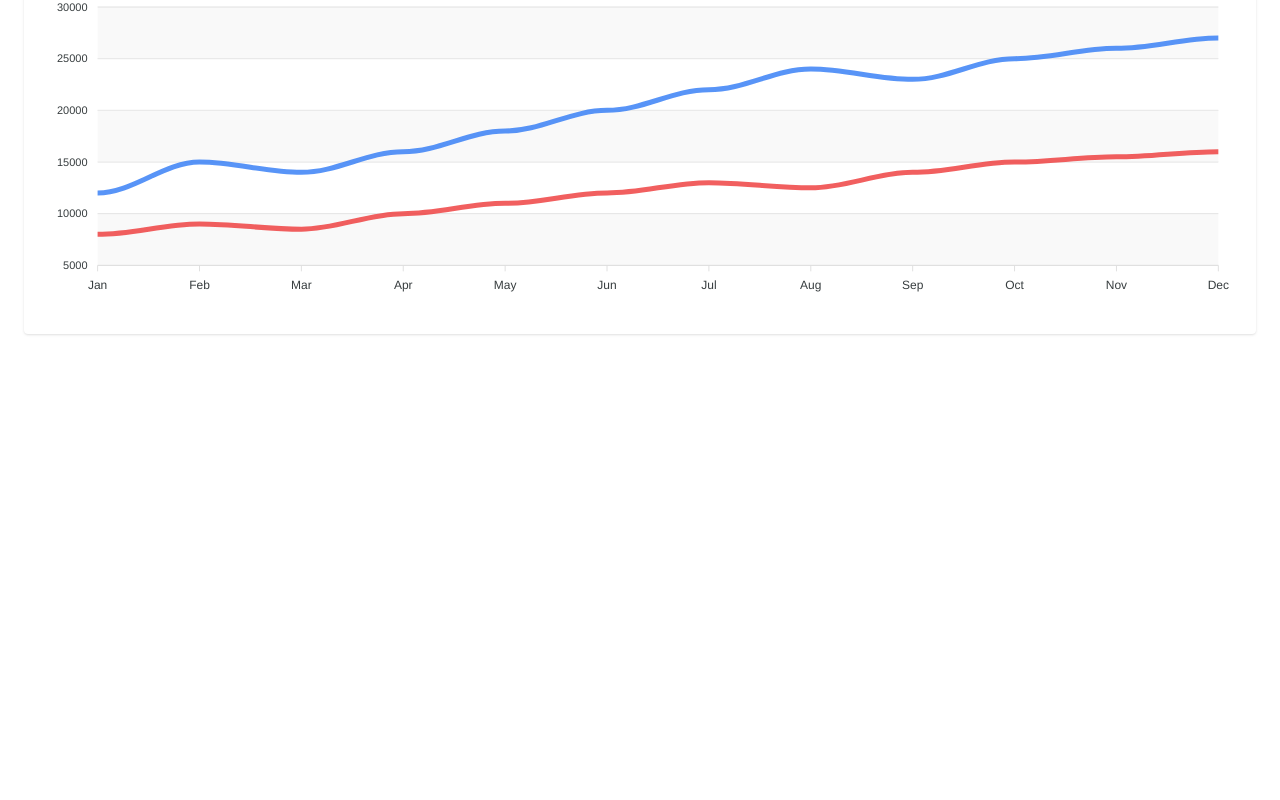
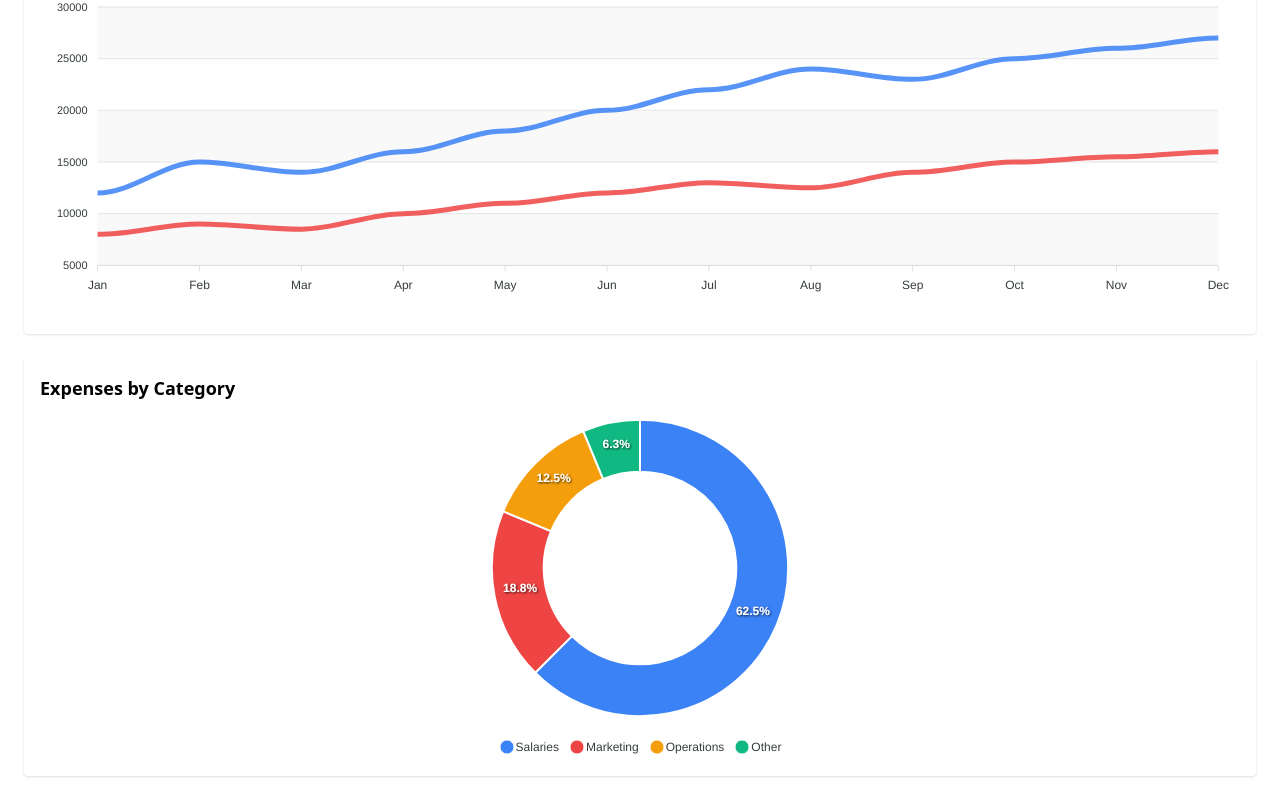
Before and after one commit to Arrrosec/finance-dashboard, a React (Vite) app: page / in a window 1280 px wide. Shown: the part 331-1131 px from the top of the page. Before the commit the page ends 800 px from the top, so only its background shows below. Built offline with nearby package versions, Linux system fonts and the light colour scheme.

Commit message:
added pie Chart

```diff
--- /dev/null
+++ b/src/components/charts/ExpensesPieChart.tsx
@@ -0,0 +1,26 @@
+
+import ReactApexChart from "react-apexcharts";
+import type { ApexOptions } from "apexcharts";
+import { expensesByCategory } from "../../data/mockExpeneses";
+
+const ExpensesPieChart = () => {
+  const series = expensesByCategory.map((e) => e.value);
+  const labels = expensesByCategory.map((e) => e.category);
+
+  const options: ApexOptions = {
+    chart: { type: "donut" },
+    labels: labels,
+    colors: ["#3B82F6", "#EF4444", "#F59E0B", "#10B981"],
+    legend: { position: "bottom" },
+    dataLabels: { enabled: true },
+  };
+
+  return (
+    <div className="bg-white shadow rounded p-4">
+      <h3 className="text-lg font-bold mb-2">Expenses by Category</h3>
+      <ReactApexChart options={options} series={series} type="donut" height={350} />
+    </div>
+  );
+};
+
+export default ExpensesPieChart;
--- a/src/components/tables/TransactionsTable.tsx
+++ b/src/components/tables/TransactionsTable.tsx
@@ -1,4 +1,34 @@
+import React from "react";
+import { transactions } from "../../data/mockTransaction";
+
 const TransactionsTable = () => {
-  return <div>Transactions Table Placeholder</div>;
+  return (
+    <div className="bg-white shadow rounded p-4 overflow-x-auto">
+      <h3 className="text-lg font-bold mb-2">Recent Transactions</h3>
+      <table className="min-w-full border border-gray-200">
+        <thead className="bg-gray-100">
+          <tr>
+            <th className="px-4 py-2 text-left">ID</th>
+            <th className="px-4 py-2 text-left">Customer</th>
+            <th className="px-4 py-2 text-left">Amount</th>
+            <th className="px-4 py-2 text-left">Status</th>
+            <th className="px-4 py-2 text-left">Date</th>
+          </tr>
+        </thead>
+        <tbody>
+          {transactions.map((t) => (
+            <tr key={t.id} className="border-t text-left">
+              <td className="px-4 py-2">{t.id}</td>
+              <td className="px-4 py-2">{t.customer}</td>
+              <td className="px-4 py-2">${t.amount}</td>
+              <td className="px-4 py-2">{t.status}</td>
+              <td className="px-4 py-2">{t.date}</td>
+            </tr>
+          ))}
+        </tbody>
+      </table>
+    </div>
+  );
 };
+
 export default TransactionsTable;
--- a/src/data/mockTransaction.ts
+++ b/src/data/mockTransaction.ts
@@ -1,7 +1,12 @@
-// src/data/mockTransactions.ts
 export const transactions = [
   { id: "T001", customer: "Alice", amount: 1200, status: "Paid", date: "2026-01-10" },
   { id: "T002", customer: "Bob", amount: 850, status: "Pending", date: "2026-01-11" },
   { id: "T003", customer: "Charlie", amount: 430, status: "Paid", date: "2026-01-12" },
-  // ... up to 10–20 rows
+  { id: "T004", customer: "Diana", amount: 2000, status: "Paid", date: "2026-01-13" },
+  { id: "T005", customer: "Ethan", amount: 120, status: "Pending", date: "2026-01-14" },
+  { id: "T006", customer: "Fiona", amount: 950, status: "Paid", date: "2026-01-15" },
+  { id: "T007", customer: "George", amount: 1500, status: "Paid", date: "2026-01-16" },
+  { id: "T008", customer: "Hannah", amount: 700, status: "Pending", date: "2026-01-17" },
+  { id: "T009", customer: "Ian", amount: 300, status: "Paid", date: "2026-01-18" },
+  { id: "T010", customer: "Jane", amount: 600, status: "Paid", date: "2026-01-19" },
 ];
--- a/src/pages/Dashboard.tsx
+++ b/src/pages/Dashboard.tsx
@@ -1,6 +1,7 @@
 import KPICard from "../components/cards/KPICard";
 import { kpis } from "../data/mockKPIs";
 import RevenueExpensesLineChart from "../components/charts/RevenueExpenesesLineChart";
+import ExpensesPieChart from "../components/charts/ExpensesPieChart";
 
 const Dashboard = () => {
   return (
@@ -12,8 +13,9 @@ const Dashboard = () => {
         ))}
       </div>
 
-      {/* Line Chart */}
+      {/* Charts */}
       <RevenueExpensesLineChart />
+      <ExpensesPieChart />
     </div>
   );
 };
```
